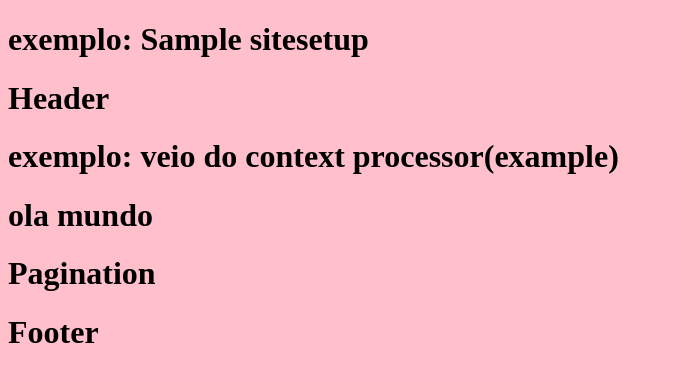
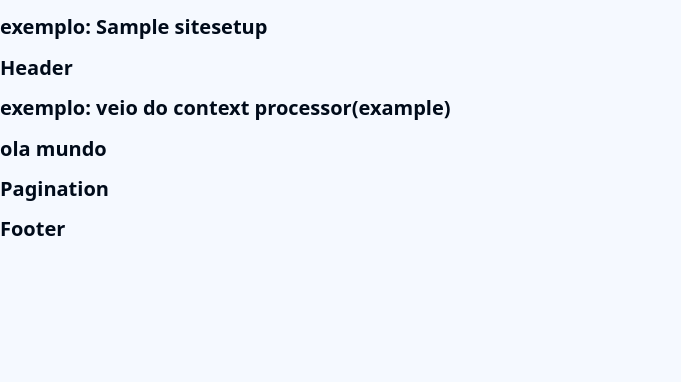
Before and after one commit to HellenJasmine/Blog_Django, a Django app: page / in a window 1280 px wide. Shown: the top 382 px of the page, without its empty margins (0-681 px from the left). Run offline with Django 5.2, Linux system fonts and the light colour scheme; tables that the repository leaves empty hold one stand-in row (values such as "Sample post").

Commit message:
reset e iniciando css

```diff
--- /dev/null
+++ b/djangoapp/blog/static/blog/css/remedy.css
@@ -0,0 +1,239 @@
+/* @docs
+label: Core Remedies
+version: 0.1.0-beta.2
+note: |
+  These remedies are recommended
+  as a starter for any project.
+category: file
+*/
+
+/* @docs
+label: Box Sizing
+note: |
+  Use border-box by default, globally.
+category: global
+*/
+*,
+::before,
+::after {
+  box-sizing: border-box;
+}
+
+/* @docs
+label: Line Sizing
+note: |
+  Consistent line-spacing,
+  even when inline elements have different line-heights.
+links:
+  - https://drafts.csswg.org/css-inline-3/#line-sizing-property
+category: global
+*/
+html {
+  line-sizing: normal;
+}
+
+/* @docs
+label: Body Margins
+note: |
+  Remove the tiny space around the edge of the page.
+category: global
+*/
+body {
+  margin: 0;
+}
+
+/* @docs
+label: Hidden Attribute
+note: |
+  Maintain `hidden` behaviour when overriding `display` values.
+  category: global
+*/
+[hidden] {
+  display: none;
+}
+
+/* @docs
+label: Heading Sizes
+note: |
+  Switch to rem units for headings
+category: typography
+*/
+h1 {
+  font-size: 2rem;
+}
+h2 {
+  font-size: 1.5rem;
+}
+h3 {
+  font-size: 1.17rem;
+}
+h4 {
+  font-size: 1rem;
+}
+h5 {
+  font-size: 0.83rem;
+}
+h6 {
+  font-size: 0.67rem;
+}
+
+/* @docs
+label: H1 Margins
+note: |
+  Keep h1 margins consistent, even when nested.
+category: typography
+*/
+h1 {
+  margin: 0.67em 0;
+}
+
+/* @docs
+label: Pre Wrapping
+note: |
+  Overflow by default is bad...
+category: typography
+*/
+pre {
+  white-space: pre-wrap;
+}
+
+/* @docs
+label: Horizontal Rule
+note: |
+  1. Solid, thin horizontal rules
+  2. Remove Firefox `color: gray`
+  3. Remove default `1px` height, and common `overflow: hidden`
+category: typography
+*/
+hr {
+  border-style: solid;
+  border-width: 1px 0 0;
+  color: inherit;
+  height: 0;
+  overflow: visible;
+}
+
+/* @docs
+label: Responsive Embeds
+note: |
+  1. Block display is usually what we want
+  2. The `vertical-align` removes strange space-below in case authors overwrite the display value
+  3. Responsive by default
+  4. Audio without `[controls]` remains hidden by default
+category: embedded elements
+*/
+img,
+svg,
+video,
+canvas,
+audio,
+iframe,
+embed,
+object {
+  display: block;
+  vertical-align: middle;
+  max-width: 100%;
+}
+audio:not([controls]) {
+  display: none;
+}
+
+/* @docs
+label: Responsive Images
+note: |
+  These new elements display inline by default,
+  but that's not the expected behavior for either one.
+  This can interfere with proper layout and aspect-ratio handling.
+  1. Remove the unnecessary wrapping `picture`, while maintaining contents
+  2. Source elements have nothing to display, so we hide them entirely
+category: embedded elements
+*/
+picture {
+  display: contents;
+}
+source {
+  display: none;
+}
+
+/* @docs
+label: Aspect Ratios
+note: |
+  Maintain intrinsic aspect ratios when `max-width` is applied.
+  `iframe`, `embed`, and `object` are also embedded,
+  but have no intrinsic ratio,
+  so their `height` needs to be set explicitly.
+category: embedded elements
+*/
+img,
+svg,
+video,
+canvas {
+  height: auto;
+}
+
+/* @docs
+label: Audio Width
+note: |
+  There is no good reason elements default to 300px,
+  and audio files are unlikely to come with a width attribute.
+category: embedded elements
+*/
+audio {
+  width: 100%;
+}
+
+/* @docs
+label: Image Borders
+note: |
+  Remove the border on images inside links in IE 10 and earlier.
+category: legacy browsers
+*/
+img {
+  border-style: none;
+}
+
+/* @docs
+label: SVG Overflow
+note: |
+  Hide the overflow in IE 10 and earlier.
+category: legacy browsers
+*/
+svg {
+  overflow: hidden;
+}
+
+/* @docs
+label: HTML5 Elements
+note: |
+  Default block display on HTML5 elements.
+  For oldIE to apply this styling one needs to add some JS as well (i.e. `document.createElement("main")`)
+links:
+  - https://www.sitepoint.com/html5-older-browsers-and-the-shiv/
+category: legacy browsers
+*/
+article,
+aside,
+details,
+figcaption,
+figure,
+footer,
+header,
+hgroup,
+main,
+nav,
+section {
+  display: block;
+}
+
+/* @docs
+label: Checkbox & Radio Inputs
+note: |
+  1. Add the correct box sizing in IE 10
+  2. Remove the padding in IE 10
+category: legacy browsers
+*/
+[type='checkbox'],
+[type='radio'] {
+  box-sizing: border-box;
+  padding: 0;
+}
--- a/djangoapp/blog/static/blog/css/style.css
+++ b/djangoapp/blog/static/blog/css/style.css
@@ -1,3 +1,18 @@
-body{
-    background: pink;
+
+:root {
+  --clr-white: 213 100% 98%;
+  --clr-black: 213 100% 5%;
+  --clr-primary: 213 100% 50%;
 }
+
+html {
+  font-size: 62.5%;
+}
+
+body {
+  background-color: hsl(var(--clr-white));
+  color: hsl(var(--clr-black));
+  font-size: 1.6rem;
+  font-family: system-ui, -apple-system, BlinkMacSystemFont, 'Segoe UI', Roboto,
+    Oxygen, Ubuntu, Cantarell, 'Open Sans', 'Helvetica Neue', sans-serif;
+}
--- a/djangoapp/blog/templates/blog/partials/_head.html
+++ b/djangoapp/blog/templates/blog/partials/_head.html
@@ -1,6 +1,7 @@
 {% load static %}
 <meta charset="UTF-8">
 <meta name="viewport" content="width=device-width, initial-scale=1.0">
+<link rel='stylesheet' href="{% static "blog/css/remedy.css" %}">
 <link rel='stylesheet' href="{% static "blog/css/style.css" %}">
 {% if site_setup.favicon %}
     <link rel="shortcut icon" href="{{ site_setup.favicon.url }}" type="image/png">
```
